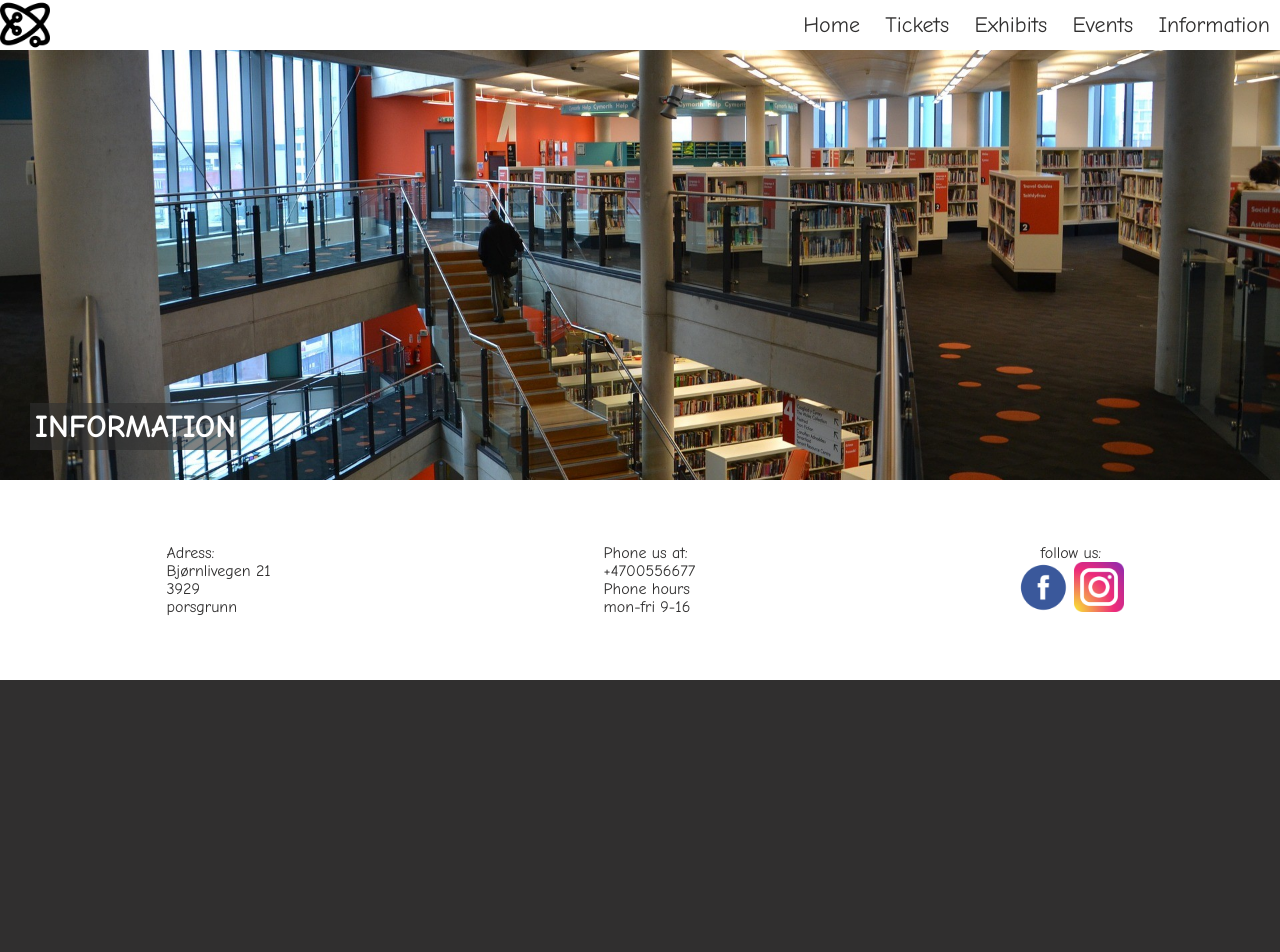
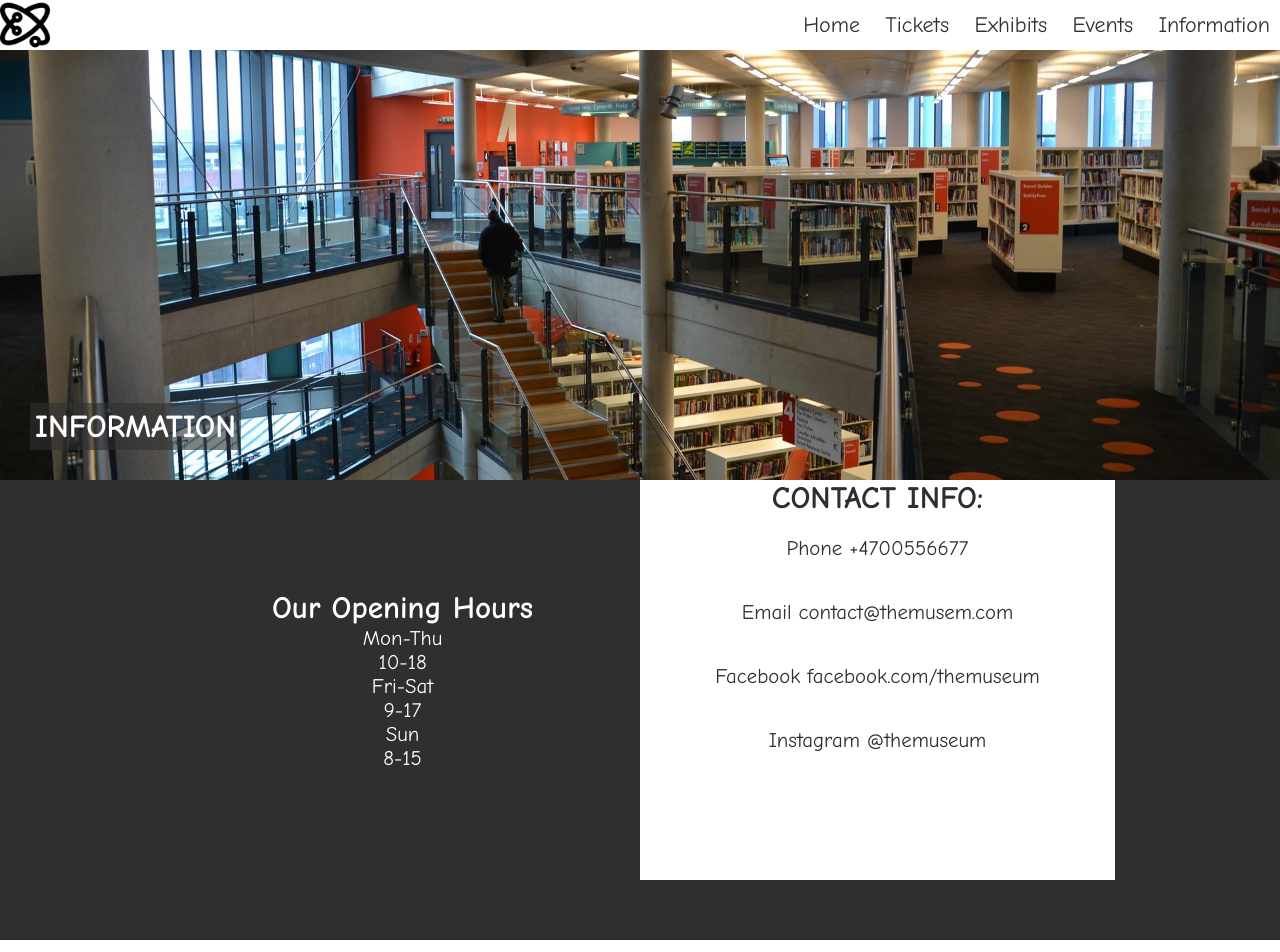
Before and after one commit to martinsk91/semester_project, a plain HTML site: page Information.html in a window 1280 px wide. Shown: the top 952 px of the page. Before the commit the page ends 800 px from the top, so only its background shows below. Drawn offline with Linux system fonts and the light colour scheme.

Commit message:
should word

```diff
--- a/Information.html
+++ b/Information.html
@@ -32,14 +32,8 @@
         <div class="header-img-div information">
        <h1>INFORMATION</h1>
     </div>
-    <!-- <main>
+    <main>
         <div class="info-div">
-        <div class="museum-info">
-            <h1> Welcome to the Science Museum</h1>
-        <p>Explore the Wonders of Science and Imagination
-            Located in the heart of Porsgrunn, the Ciencse Museum invites you to embark on a journey of discovery, curiosity, and innovation. Our museum is a hub of knowledge and inspiration, where visitors of all ages can engage with the marvels of science and explore the boundless possibilities it offers.</p>
-
-        </div>
             <div class="opening">
                 <h2>Our Opening Hours</h2>
                      <p>Mon-Thu
@@ -50,11 +44,21 @@
                  <span>8-15</span>
                     </p>
             </div>
+            <div class="museum-info  white-box list">
+                <h2>CONTACT INFO:</h2>
+              <div><p>Phone <span> +4700556677</span></p></div>
+              <div><p>Email <span>contact@themusem.com</span></p></div>
+              <div><p>Facebook <span>facebook.com/themuseum</span></p></div>
+              <div><p>Instagram <span>@themuseum</span></p></div>
+
             </div>
+
+        </div>
+
     <section class="center">
 
     </section>
-    </main> -->
+    </main>
 
 
     <footer>
--- a/css/style.css
+++ b/css/style.css
@@ -29,7 +29,7 @@ footer {
      /* text-align: center; */
 }
 
-.follow {
+.follow, .list {
     text-align: center;
 }
 
@@ -49,20 +49,22 @@ header img{
     z-index: 1000;
     cursor: pointer;
 }
+
+
 .menu-toggle {
     /* display: block; */
     position: absolute;
     top: 5px;
     left: 60px;
     z-index: 1;
-    -webkit-user-select: none;
-    user-select: none;
+    /* -webkit-user-select: none;
+    user-select: none; */
   }
 
   .menu-toggle a {
     text-decoration: none;
     color: var(--dark);
-    transition: color 0.3s ease;
+    /* transition: color 0.3s ease; */
   }
 
   .menu-toggle a:hover {
@@ -79,7 +81,7 @@ header img{
     cursor: pointer;
     opacity: 0;
     z-index: 2;
-    -webkit-touch-callout: none;
+    /* -webkit-touch-callout: none; */
   }
 
   .menu-toggle span {
@@ -92,8 +94,9 @@ header img{
     border-radius: 3px;
     z-index: 1;
     transform-origin: 4px 0px;
-    transition: transform 0.6s cubic-bezier(0.77, 0.2, 0.05, 1.0),
-      background 0.2s cubic-bezier(0.77, 0.2, 0.05, 1.0),
+    transition: ease-in-out 0.5s;
+    /* transition: transform 0.6s cubic-bezier(0.77, 0.2, 0.05, 1.0),
+    background 0.2s cubic-bezier(0.77, 0.2, 0.05, 1.0), */
       opacity 0.55s ease;
   }
 
@@ -129,7 +132,8 @@ header img{
     background: var(--white);
     transform-origin: 0% 0%;
     transform: translate(-100%, 0);
-    transition: transform 0.5s cubic-bezier(0.77, 0.2, 0.05, 1.0);
+
+    transition: all 0.5s ease-out;
   }
 
   .menu li {
@@ -231,8 +235,8 @@ padding:20px 0;
 }
 
 .opening {
-    background-color:var(--white);
-    color: var(--dark);
+    /* background-color:var(--white); */
+    /* color: var(--dark); */
     text-align: center;
     display: flex;
    flex-direction: column;
@@ -243,6 +247,12 @@ padding:20px 0;
 
 
 
+
+}
+
+.white-box {
+     background-color:var(--white);
+    color: var(--dark);
 
 }
 
```
Also changed, not shown: index.html (+2 -2 lines). Lines whose indentation alone changed are shown as unchanged.
